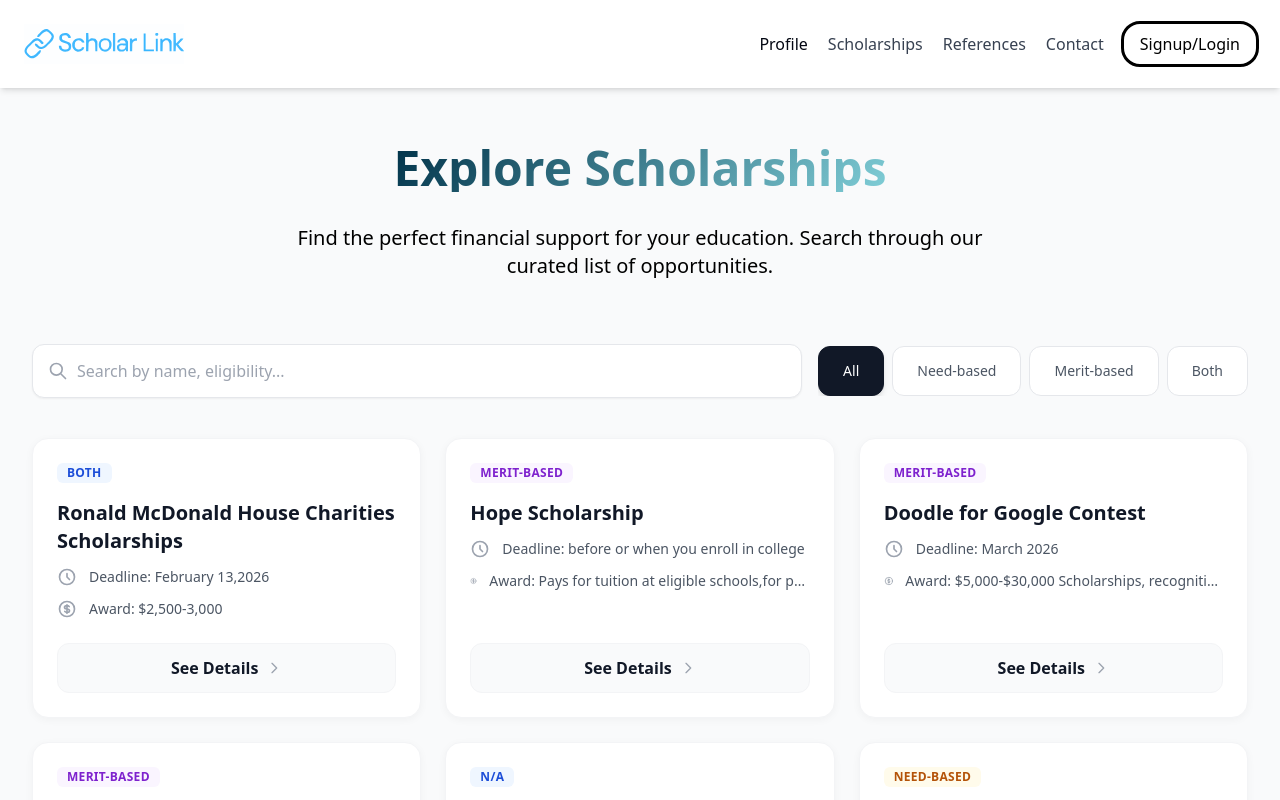
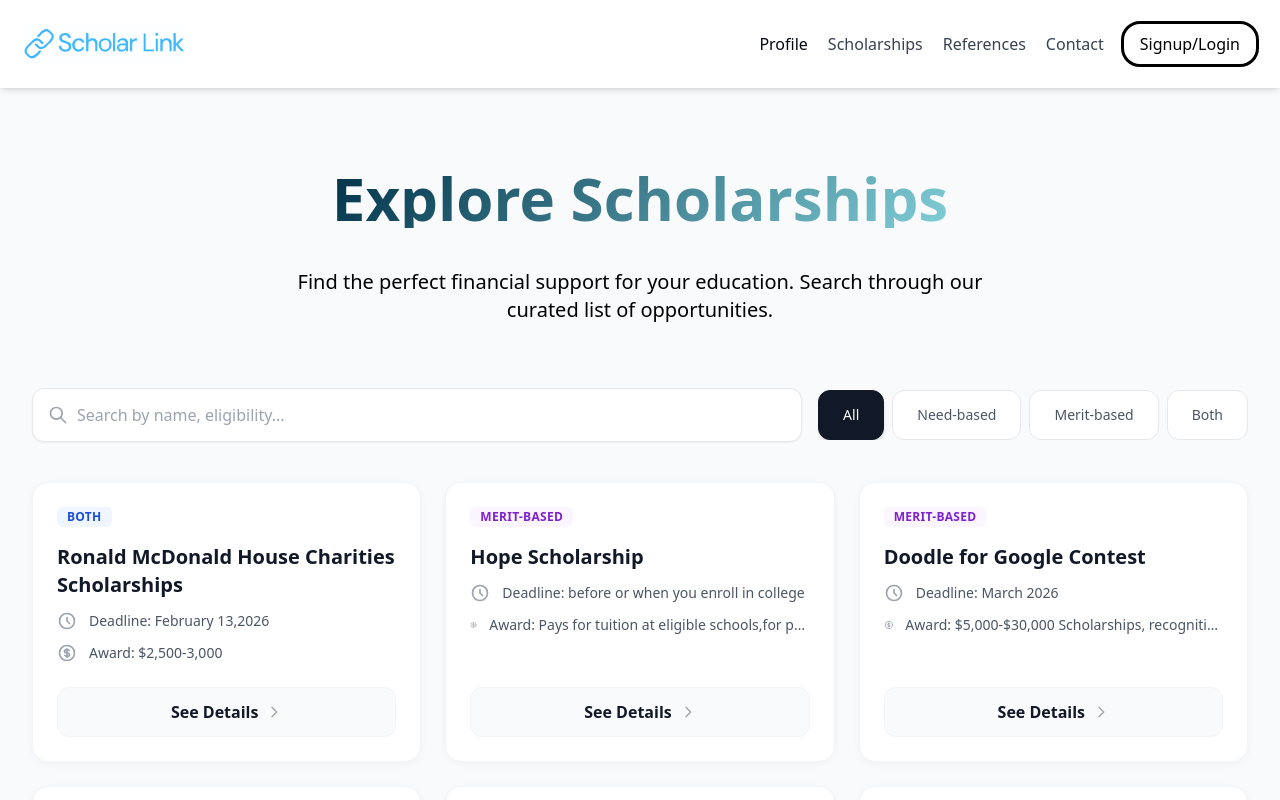
Before and after one commit to girmmy/scholarlink, a React (Create React App) app: page /scholarships in a window 1280 px wide. Shown: the top 800 px of the page. Built offline with nearby package versions, Linux system fonts and the light colour scheme.

Commit message:
made scholarships a bit bigger and added more spacing

```diff
--- a/src/pages/Scholarships.jsx
+++ b/src/pages/Scholarships.jsx
@@ -71,10 +71,10 @@ const Scholarships = () => {
         {/* HEADER SECTION */}
         {/* HEADER SECTION */}
         <div className="mb-16 flex flex-col items-center justify-center mx-auto max-w-3xl px-4">
-          <h1 className="text-gradient2 text-center mt-4 text-5xl font-bold">
+          <h1 className="text-gradient2 text-center mt-10 text-6xl font-bold">
             Explore Scholarships
           </h1>
-          <p className="text-black text-center mt-8 text-xl">
+          <p className="text-black text-center mt-10 text-xl">
             Find the perfect financial support for your education. Search through our curated list of opportunities.
           </p>
         </div>
```
